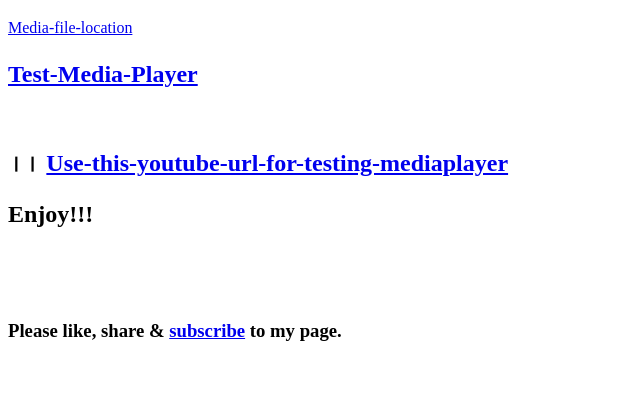
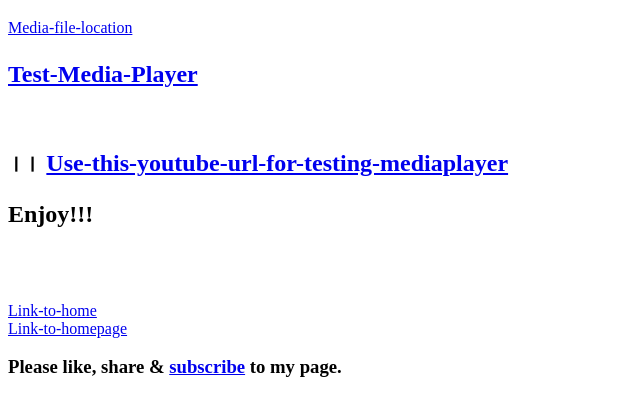
Before and after one commit to prabhatraghav/html_test_page-repo, a plain HTML site: page homepage/index.html in a window 1280 px wide. Shown: the part 141-556 px from the top of the page, without its empty margins (0-640 px from the left). Drawn offline with Linux system fonts and the light colour scheme.

Commit message:
Update index.html

```diff
--- a/homepage/index.html
+++ b/homepage/index.html
@@ -12,6 +12,8 @@
 <h2><p id = "blink_text1"><a href="/mediaplayer.html">Test-Media-Player</a></p></h2><br>
 <h2>।।  <a href="https://www.youtube.com/watch?v=0xnp8z2236w&list=PL-HY-M2VOmNiqh3wz4MHD1AsvSbuT28A1">Use-this-youtube-url-for-testing-mediaplayer</a><br>
 <p><h2>Enjoy!!!</h2></p><br><br><br>
+<a href="/home.html">Link-to-home</a><br>
+<a href="/homepage.html">Link-to-homepage</a><br>
 <h3>Please like, share &amp; <a href="/index.html">subscribe</a> to my page.</h3>
 </body>
 </html>
```
